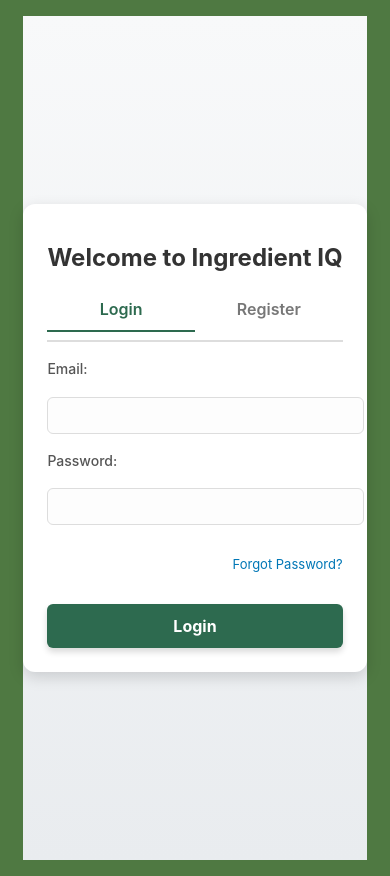
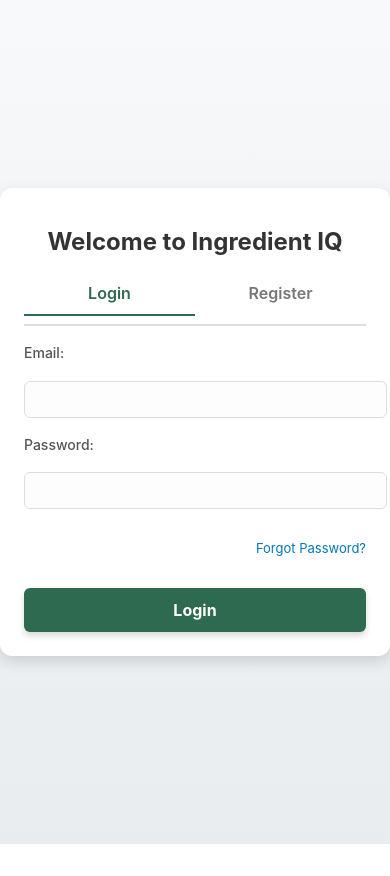
Before and after one commit to T4W25/IngredientIQ, a React (Vite) app in the folder client/: page /auth in a window 390 px wide. After the commit the page ends 844 px from the top, so only its background shows below. Built offline with nearby package versions, Linux system fonts and the light colour scheme.

Commit message:
Updated index and home css for better styling

```diff
--- a/client/src/index.css
+++ b/client/src/index.css
@@ -6,12 +6,21 @@
 
   color-scheme: light dark;
   color: rgba(255, 255, 255, 0.9);
-  background-color: #242424;
+  background-color: #ffffff;
 
   font-synthesis: none;
   text-rendering: optimizeLegibility;
   -webkit-font-smoothing: antialiased;
   -moz-osx-font-smoothing: grayscale;
+}
+
+/* Reset Body & Root App Layout */
+body, #root {
+  margin: 0;
+  padding: 0;
+  min-height: 100vh;
+  width: 100%;
+  background-color: #ffffff;
 }
 
 /* Links */
@@ -24,16 +33,6 @@ a {
 
 a:hover {
   color: #388E3C;
-}
-
-/* Body Styling */
-body {
-  margin: 0;
-  display: flex;
-  align-items: center;
-  justify-content: center;
-  min-height: 100vh;
-  background-color: #4f7942;
 }
 
 /* Headings */
@@ -77,28 +76,24 @@ button:focus-visible {
   }
 
   a:hover {
-    color: #747bff;
+    color: #388E3C;
   }
 
   button {
-    background-color: #f9f9f9;
-    color: #333;
-    border: 1px solid #ccc;
+    background-color: #4CAF50;
+    color: white;
+    border: none;
   }
 
   button:hover {
-    background-color: #ddd;
+    background-color: #388E3C;
   }
 }
 
 /* Responsive Adjustments */
 @media (max-width: 768px) {
-  body {
-    padding: 1rem;
-  }
-
   h1 {
-    font-size: 2.5rem;
+    font-size: 2.2rem;
   }
 
   button {
--- a/client/src/pages/home/Home.css
+++ b/client/src/pages/home/Home.css
@@ -1,100 +1,110 @@
-/* Overall page layout */
+/* Layout Wrapper */
 .home {
-    background-color: #f4f7f5;
-    color: #222;
-    font-family: 'Segoe UI', sans-serif;
+    font-family: 'Segoe UI', Tahoma, Geneva, Verdana, sans-serif;
+    background-color: #f8f9f8;
+    color: #1e1e1e;
     min-height: 100vh;
+    display: flex;
+    flex-direction: column;
   }
 
-  /* Header section */
+  /* Header */
   .header {
     background-color: #4f7942;
     color: white;
     padding: 1rem 2rem;
     display: flex;
+    justify-content: space-between;
     align-items: center;
-    justify-content: space-between;
     flex-wrap: wrap;
   }
 
-  /* Left logo + search */
   .header .left {
     display: flex;
     align-items: center;
     gap: 1rem;
   }
 
+  .header h2 {
+    margin: 0;
+    font-size: 1.6rem;
+  }
+
   .search-input {
     padding: 0.5rem 1rem;
-    border-radius: 5px;
+    border-radius: 6px;
     border: none;
-    font-size: 14px;
+    outline: none;
+    font-size: 1rem;
   }
 
-  /* Navigation links */
+  /* Nav Links */
   .nav-links {
     display: flex;
     gap: 1.2rem;
     align-items: center;
+    flex-wrap: wrap;
   }
 
   .nav-links a,
   .nav-links button {
     color: white;
     text-decoration: none;
+    font-weight: 500;
     background: none;
     border: none;
-    font-weight: bold;
     cursor: pointer;
+    transition: opacity 0.2s ease;
   }
 
-  .nav-links button:hover,
-  .nav-links a:hover {
-    text-decoration: underline;
+  .nav-links a:hover,
+  .nav-links button:hover {
+    opacity: 0.85;
   }
 
-  /* Hero section */
+  /* Hero Section */
   .hero {
-    padding: 4rem 2rem;
+    background-color: #eff3f0;
+    padding: 3rem 1rem;
     text-align: center;
-    background-color: #eef3f0;
   }
 
   .hero h2 {
     font-size: 2rem;
-    font-weight: bold;
-    color: #222;
+    margin-bottom: 0.5rem;
   }
 
   .hero p {
-    font-size: 1.1rem;
-    margin: 1rem 0;
+    font-size: 1rem;
+    margin-bottom: 1.5rem;
     color: #444;
   }
 
   .explore-btn {
+    padding: 0.7rem 1.5rem;
     background-color: #4f7942;
     color: white;
-    padding: 0.7rem 1.5rem;
     border: none;
     border-radius: 6px;
-    font-size: 16px;
+    font-weight: 600;
     cursor: pointer;
-    font-weight: bold;
-    box-shadow: 0 2px 6px rgba(0, 0, 0, 0.15);
+    font-size: 1rem;
+    transition: background-color 0.3s ease;
   }
 
   .explore-btn:hover {
-    background-color: #3e6235;
+    background-color: #406837;
   }
 
-  /* Recipe grid */
+  /* Featured Recipes Section */
   .recipe-section {
     padding: 2rem;
   }
 
   .recipe-section h3 {
+    font-size: 1.4rem;
     margin-bottom: 1rem;
+    color: #2e2e2e;
   }
 
   .recipe-grid {
@@ -105,10 +115,9 @@
 
   /* Footer */
   .home-footer {
-    background-color: #eee;
     text-align: center;
-    padding: 1rem;
-    font-size: 14px;
-    color: #555;
-    margin-top: 2rem;
+    padding: 1.5rem;
+    background-color: #eeeeee;
+    color: #333;
+    margin-top: auto;
   }
```
